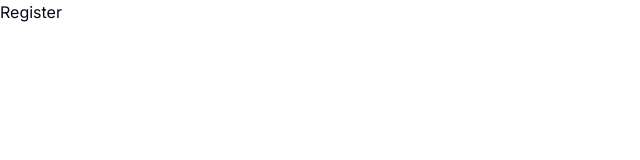
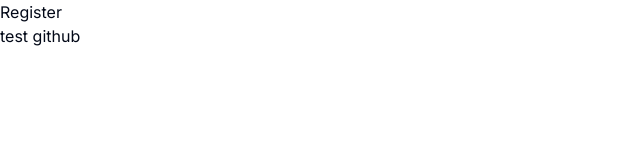
Before and after one commit to Mangesh98/EasyPay, a Next.js app in the folder client/: page /register in a window 1280 px wide. Shown: the top 160 px of the page, without its empty margins (0-640 px from the left). Built offline with nearby package versions, Linux system fonts and the light colour scheme.

Commit message:
test commit

```diff
--- a/client/src/app/register/page.tsx
+++ b/client/src/app/register/page.tsx
@@ -4,6 +4,7 @@
 	return (
 		<>
 			<h1>Register</h1>
+			<h2>test github</h2>
 		</>
 	);
 };
```
